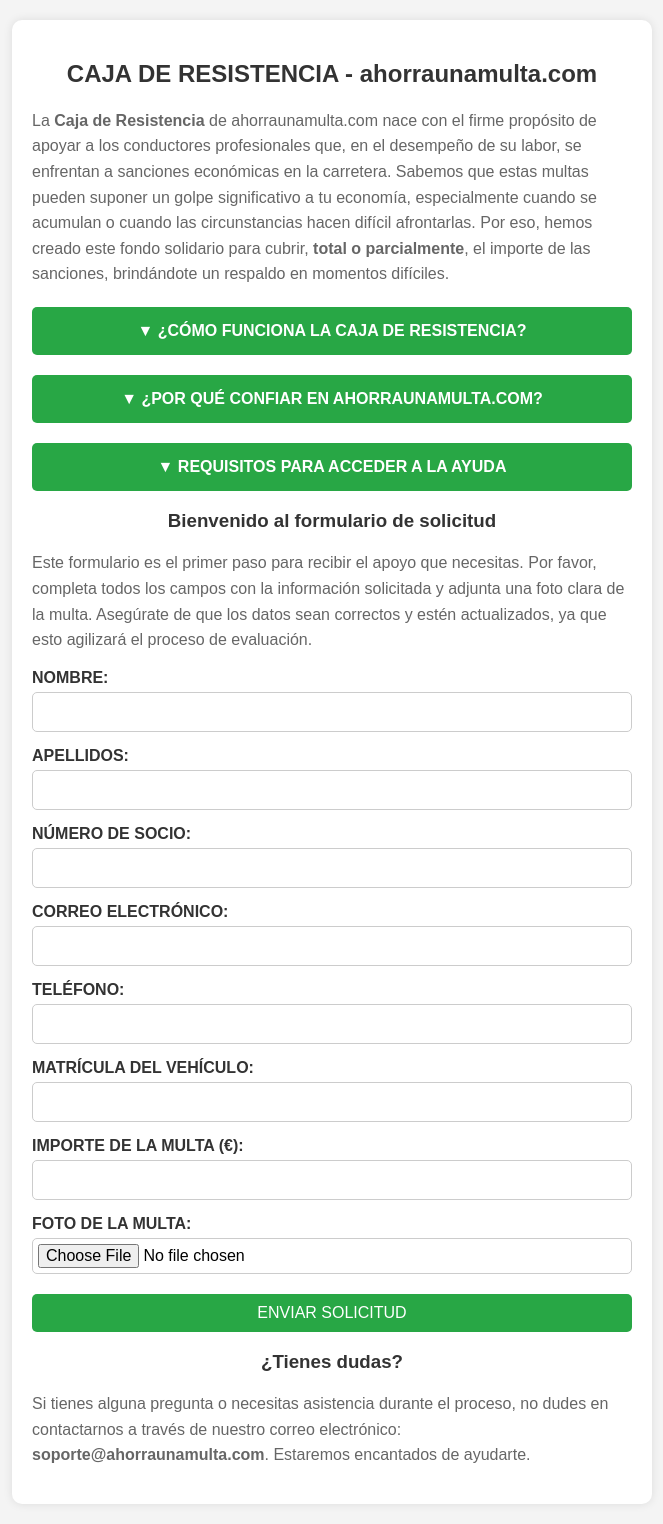
After one commit to davidvaz1999/radares, a PHP site: page /resistencia.php in a window 1280 px wide. The commit adds this page. Shown: the whole page, without its empty margins (308-971 px from the left). Run offline with PHP 8.4, Linux system fonts and the light colour scheme.

Commit message:
nuevos desarrollos registro, etc etc

```diff
--- a/index.php
+++ b/index.php
@@ -1150,7 +1150,7 @@ function agregarBotonCentrado() {
 
   toggleButton.onAdd = function(map) {
     let button = L.DomUtil.create("button", "leaflet-bar leaflet-control leaflet-control-custom boton-centrado");
-    button.innerHTML = "Centrar ubicación: ON";
+    button.innerHTML = "Centrar ubicación: PULSA PARA ACTIVAR";
     button.style.backgroundColor = "white";
     button.style.cursor = "pointer";
 
--- /dev/null
+++ b/resistencia.php
@@ -0,0 +1,346 @@
+<!DOCTYPE html>
+<html lang="es">
+<head>
+    <meta charset="UTF-8">
+    <meta name="viewport" content="width=device-width, initial-scale=1.0">
+    <title>Formulario de Multas</title>
+    <style>
+        /* Estilos generales */
+        body {
+            font-family: Arial, sans-serif;
+            background-color: #f4f4f4;
+            margin: 0;
+            padding: 20px;
+            display: flex;
+            justify-content: center;
+            align-items: center;
+            min-height: 100vh;
+        }
+
+        .container {
+            background: white;
+            padding: 20px;
+            border-radius: 10px;
+            box-shadow: 0px 0px 10px rgba(0, 0, 0, 0.1);
+            max-width: 600px;
+            width: 100%;
+        }
+
+        h2, h3 {
+            text-align: center;
+            color: #333;
+        }
+
+        p {
+            color: #666;
+            line-height: 1.6;
+        }
+
+        label {
+            display: block;
+            margin-top: 15px;
+            color: #333;
+            font-weight: bold;
+        }
+
+        input, button {
+            width: 100%;
+            padding: 10px;
+            margin-top: 5px;
+            border: 1px solid #ccc;
+            border-radius: 5px;
+            font-size: 16px;
+            box-sizing: border-box;
+        }
+
+        input[type="file"] {
+            padding: 5px;
+        }
+
+        button {
+            background: #28a745;
+            color: white;
+            border: none;
+            cursor: pointer;
+            font-size: 16px;
+            margin-top: 20px;
+        }
+
+        button:hover {
+            background: #218838;
+        }
+
+        .error {
+            color: red;
+            font-size: 14px;
+        }
+
+        /* Estilos del acordeón */
+        .acordeon {
+            background-color: #28a745;
+            color: white;
+            padding: 15px;
+            border-radius: 5px;
+            cursor: pointer;
+            margin-top: 20px;
+            font-weight: bold;
+            text-align: center;
+            transition: background-color 0.3s ease;
+        }
+
+        .acordeon:hover {
+            background-color: #218838;
+        }
+
+        .contenido {
+            display: none;
+            padding: 15px;
+            background-color: #f9f9f9;
+            border: 1px solid #ddd;
+            border-radius: 5px;
+            margin-top: 10px;
+            color: #333;
+        }
+
+        .contenido ul {
+            list-style-type: disc;
+            padding-left: 20px;
+        }
+
+        .contenido ul li {
+            margin-bottom: 10px;
+        }
+
+        /* Estilos responsive */
+        @media (max-width: 600px) {
+            body {
+                padding: 10px;
+            }
+
+            .container {
+                padding: 15px;
+            }
+
+            h2 {
+                font-size: 24px;
+            }
+
+            p {
+                font-size: 14px;
+            }
+
+            input, button {
+                font-size: 14px;
+            }
+        }
+    </style>
+</head>
+<body>
+    <div class="container">
+        <h2>CAJA DE RESISTENCIA - ahorraunamulta.com</h2>
+        <p>
+            La <strong>Caja de Resistencia</strong> de ahorraunamulta.com nace con el firme propósito de apoyar a los conductores profesionales que, en el desempeño de su labor, se enfrentan a sanciones económicas en la carretera. Sabemos que estas multas pueden suponer un golpe significativo a tu economía, especialmente cuando se acumulan o cuando las circunstancias hacen difícil afrontarlas. Por eso, hemos creado este fondo solidario para cubrir, <strong>total o parcialmente</strong>, el importe de las sanciones, brindándote un respaldo en momentos difíciles.
+        </p>
+
+        <!-- Acordeón: ¿Cómo funciona la Caja de Resistencia? -->
+        <div class="acordeon" onclick="toggleAcordeon('funcionamiento')">
+            ▼ ¿CÓMO FUNCIONA LA CAJA DE RESISTENCIA?
+        </div>
+        <div class="contenido" id="funcionamiento">
+            <p>
+                1. <strong>Solicita tu evaluación</strong>:<br>
+                Completa el formulario que encontrarás a continuación. Es rápido, sencillo y seguro. Necesitamos algunos datos personales, información sobre la multa y una foto legible de la sanción para poder evaluar tu caso.
+            </p>
+            <p>
+                2. <strong>Revisión del equipo</strong>:<br>
+                Una vez que envíes tu solicitud, nuestro equipo especializado revisará la documentación proporcionada. Verificaremos que cumples con los requisitos necesarios para recibir apoyo.
+            </p>
+            <p>
+                3. <strong>Respuesta en 72 horas</strong>:<br>
+                En un plazo máximo de <strong>72 horas hábiles</strong>, te contactaremos para informarte sobre el resultado de la evaluación. Si tu solicitud es aprobada, te indicaremos los siguientes pasos y el monto de apoyo que podrás recibir.
+            </p>
+            <p>
+                4. <strong>Resolución y apoyo</strong>:<br>
+                Si cumples con los requisitos, procederemos a cubrir total o parcialmente el importe de la multa. Nuestro objetivo es aliviar tu carga económica y permitirte continuar con tu trabajo sin preocupaciones.
+            </p>
+        </div>
+
+        <!-- Acordeón: ¿Por qué confiar en ahorraunamulta.com? -->
+        <div class="acordeon" onclick="toggleAcordeon('confiar')">
+            ▼ ¿POR QUÉ CONFIAR EN AHORRAUNAMULTA.COM?
+        </div>
+        <div class="contenido" id="confiar">
+            <p>
+                - <strong>Experiencia</strong>: Contamos con un equipo especializado en gestión de sanciones y apoyo a conductores profesionales.<br>
+                - <strong>Transparencia</strong>: Te mantendremos informado en todo momento sobre el estado de tu solicitud.<br>
+                - <strong>Solidaridad</strong>: La Caja de Resistencia es un proyecto creado por y para los conductores, con el fin de fomentar la ayuda mutua y el apoyo en momentos difíciles.<br>
+                - <strong>Rapidez</strong>: Sabemos que el tiempo es crucial, por lo que nos comprometemos a darte una respuesta en menos de 48 horas.
+            </p>
+        </div>
+
+        <!-- Acordeón: Requisitos para acceder a la ayuda -->
+        <div class="acordeon" onclick="toggleAcordeon('requisitos')">
+            ▼ REQUISITOS PARA ACCEDER A LA AYUDA
+        </div>
+        <div class="contenido" id="requisitos">
+            <p>
+                Para poder beneficiarte de la ayuda de la <strong>Caja de Resistencia</strong>, es necesario cumplir con los siguientes requisitos:
+            </p>
+            <ul>
+                <li><strong>Ser conductor profesional</strong>: Debes ejercer como conductor profesional, ya sea como taxista, conductor de furgoneta, camión, trailer, autobús o cualquier otro vehículo destinado al transporte de personas o mercancías.</li>
+                <li><strong>Multa por exceso de velocidad</strong>: Solo se cubrirán multas por exceso de velocidad.</li>
+                <li><strong>Multa en periodo de gracia</strong>: La multa debe estar en el periodo de gracia, es decir, dentro de los primeros 20 días desde su notificación, cuando la administración aplica un <strong>50% de descuento</strong>.</li>
+                <li><strong>Importe máximo abonado</strong>: Cubriremos el <strong>75% del importe de la multa después de aplicar el descuento del 50%</strong>.</li>
+                <li><strong>Documentación completa</strong>: Debes proporcionar toda la información solicitada en el formulario, incluyendo una foto clara y legible de la multa.</li>
+                <li><strong>No haber recibido ayuda recientemente</strong>: Para garantizar que el apoyo llegue al mayor número de conductores posible, no podrás solicitar ayuda si ya has recibido apoyo de la Caja de Resistencia en los últimos <strong>6 meses</strong>.</li>
+                <li><strong>Compromiso con la seguridad vial</strong>: Aunque entendemos que los errores pueden ocurrir, valoramos positivamente a aquellos conductores que demuestran un compromiso con la seguridad vial y el cumplimiento de las normas de tráfico.</li>
+            </ul>
+            <p>
+                <strong>Ejemplos de cobertura:</strong><br>
+                - Multa de <strong>100€</strong>: Con el 50% de descuento, el importe a pagar sería de 50€. La Caja de Resistencia cubriría el 75% de 50€, es decir, <strong>37.50€</strong>.<br>
+                - Multa de <strong>200€</strong>: Con el 50% de descuento, el importe a pagar sería de 100€. La Caja de Resistencia cubriría el 75% de 100€, es decir, <strong>75€</strong>.<br>
+                - Multa de <strong>300€</strong>: Con el 50% de descuento, el importe a pagar sería de 150€. La Caja de Resistencia cubriría el 75% de 150€, es decir, <strong>112.50€</strong>.
+            </p>
+            <p>
+                Si cumples con estos requisitos, ¡estás en el lugar correcto! Completa el formulario a continuación y nuestro equipo evaluará tu solicitud en menos de 48 horas.
+            </p>
+        </div>
+
+        <!-- Formulario de solicitud -->
+        <h3>Bienvenido al formulario de solicitud</h3>
+        <p>
+            Este formulario es el primer paso para recibir el apoyo que necesitas. Por favor, completa todos los campos con la información solicitada y adjunta una foto clara de la multa. Asegúrate de que los datos sean correctos y estén actualizados, ya que esto agilizará el proceso de evaluación.
+        </p>
+        <form action="" method="post" enctype="multipart/form-data">
+            <label for="nombre">NOMBRE:</label>
+            <input type="text" id="nombre" name="nombre" required>
+
+            <label for="apellidos">APELLIDOS:</label>
+            <input type="text" id="apellidos" name="apellidos" required>
+
+            <label for="socio">NÚMERO DE SOCIO:</label>
+            <input type="text" id="socio" name="socio" required>
+
+            <label for="correo">CORREO ELECTRÓNICO:</label>
+            <input type="email" id="correo" name="correo" required>
+
+            <label for="telefono">TELÉFONO:</label>
+            <input type="tel" id="telefono" name="telefono" required>
+
+            <label for="matricula">MATRÍCULA DEL VEHÍCULO:</label>
+            <input type="text" id="matricula" name="matricula" required>
+
+            <label for="importe">IMPORTE DE LA MULTA (€):</label>
+            <input type="number" id="importe" name="importe" step="0.01" required>
+
+            <label for="foto">FOTO DE LA MULTA:</label>
+            <input type="file" id="foto" name="foto" accept="image/*" required>
+
+            <button type="submit" name="enviar">ENVIAR SOLICITUD</button>
+        </form>
+
+        <h3>¿Tienes dudas?</h3>
+        <p>
+            Si tienes alguna pregunta o necesitas asistencia durante el proceso, no dudes en contactarnos a través de nuestro correo electrónico: <strong>soporte@ahorraunamulta.com</strong>. Estaremos encantados de ayudarte.
+        </p>
+    </div>
+
+    <script>
+        // Función para mostrar/ocultar el acordeón
+        function toggleAcordeon(id) {
+            const contenido = document.getElementById(id);
+            const acordeon = document.querySelector(`[onclick="toggleAcordeon('${id}')"]`);
+
+            if (contenido.style.display === "block") {
+                contenido.style.display = "none";
+                acordeon.innerHTML = `▼ ${acordeon.textContent.replace("▲ ", "")}`;
+            } else {
+                contenido.style.display = "block";
+                acordeon.innerHTML = `▲ ${acordeon.textContent.replace("▼ ", "")}`;
+            }
+        }
+    </script>
+
+    <?php
+    if ($_SERVER["REQUEST_METHOD"] == "POST") {
+        // Recoger datos del formulario
+        $nombre = htmlspecialchars($_POST["nombre"]);
+        $apellidos = htmlspecialchars($_POST["apellidos"]);
+        $socio = htmlspecialchars($_POST["socio"]);
+        $correo = htmlspecialchars($_POST["correo"]);
+        $telefono = htmlspecialchars($_POST["telefono"]);
+        $matricula = htmlspecialchars($_POST["matricula"]);
+        $importe = htmlspecialchars($_POST["importe"]);
+
+        // Generar un ID simple de 6 dígitos
+        $id_file = "recursos/id_counter.txt"; // Archivo para almacenar el último ID usado
+        if (!file_exists($id_file)) {
+            file_put_contents($id_file, "000000"); // Iniciar con 000000 si el archivo no existe
+        }
+        $last_id = intval(file_get_contents($id_file)); // Leer el último ID
+        $new_id = str_pad($last_id + 1, 6, "0", STR_PAD_LEFT); // Incrementar y formatear a 6 dígitos
+        file_put_contents($id_file, $new_id); // Guardar el nuevo ID
+
+        // Procesar la imagen
+        if (isset($_FILES["foto"]) && $_FILES["foto"]["error"] == 0) {
+            $foto_tmp = $_FILES["foto"]["tmp_name"];
+            $foto_extension = pathinfo($_FILES["foto"]["name"], PATHINFO_EXTENSION);
+            $foto_nombre = $new_id . "." . $foto_extension; // Usar el nuevo ID como nombre
+            $foto_destino = "recursos/" . $foto_nombre;
+
+            // Crear la carpeta "recursos" si no existe
+            if (!is_dir("recursos")) {
+                mkdir("recursos", 0777, true);
+            }
+
+            // Mover la imagen a la carpeta "recursos"
+            if (move_uploaded_file($foto_tmp, $foto_destino)) {
+                // Enviar el correo electrónico con la imagen adjunta
+                $destino = "soporte@ahorraunamulta.com";
+                $asunto = "Nueva solicitud de evaluacion de multa";
+                $mensaje = "Nombre: $nombre\n";
+                $mensaje .= "Apellidos: $apellidos\n";
+                $mensaje .= "Socio: $socio\n";
+                $mensaje .= "Correo electrónico: $correo\n";
+                $mensaje .= "Teléfono: $telefono\n";
+                $mensaje .= "Matrícula del vehículo: $matricula\n";
+                $mensaje .= "Importe de la multa: €$importe\n";
+                $mensaje .= "ID de la imagen: $new_id\n";
+
+                // Cabeceras del correo
+                $headers = "From: $correo\r\n";
+                $headers .= "MIME-Version: 1.0\r\n";
+                $headers .= "Content-Type: multipart/mixed; boundary=\"boundary\"\r\n";
+
+                // Cuerpo del correo
+                $body = "--boundary\r\n";
+                $body .= "Content-Type: text/plain; charset=\"UTF-8\"\r\n";
+                $body .= "Content-Transfer-Encoding: 7bit\r\n\r\n";
+                $body .= $mensaje . "\r\n\r\n";
+
+                // Adjuntar la imagen
+                $file_content = file_get_contents($foto_destino);
+                $file_content = chunk_split(base64_encode($file_content));
+                $body .= "--boundary\r\n";
+                $body .= "Content-Type: image/$foto_extension; name=\"$foto_nombre\"\r\n";
+                $body .= "Content-Disposition: attachment; filename=\"$foto_nombre\"\r\n";
+                $body .= "Content-Transfer-Encoding: base64\r\n\r\n";
+                $body .= $file_content . "\r\n";
+                $body .= "--boundary--";
+
+                // Enviar el correo
+                if (mail($destino, $asunto, $body, $headers)) {
+                    echo "<script>alert('Solicitud enviada correctamente.');</script>";
+                } else {
+                    echo "<script>alert('Hubo un error al enviar la solicitud.');</script>";
+                }
+            } else {
+                echo "<script>alert('Error al subir la imagen.');</script>";
+            }
+        } else {
+            echo "<script>alert('No se ha subido ninguna imagen.');</script>";
+        }
+    }
+    ?>
+</body>
+</html>
```
Also changed, not shown: registro.html (added, +126 -0 lines), registro2.php (added, +121 -0 lines), 1 other file.
